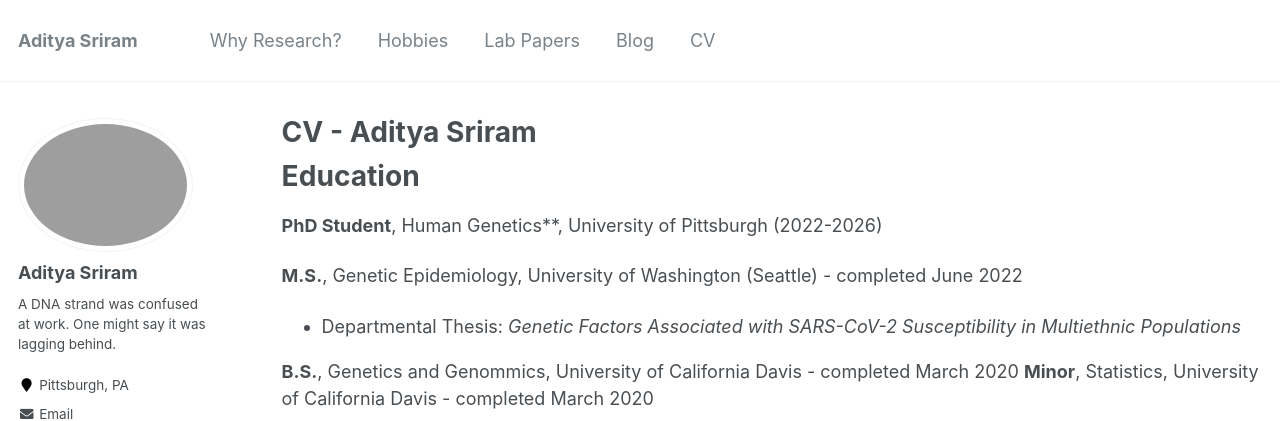
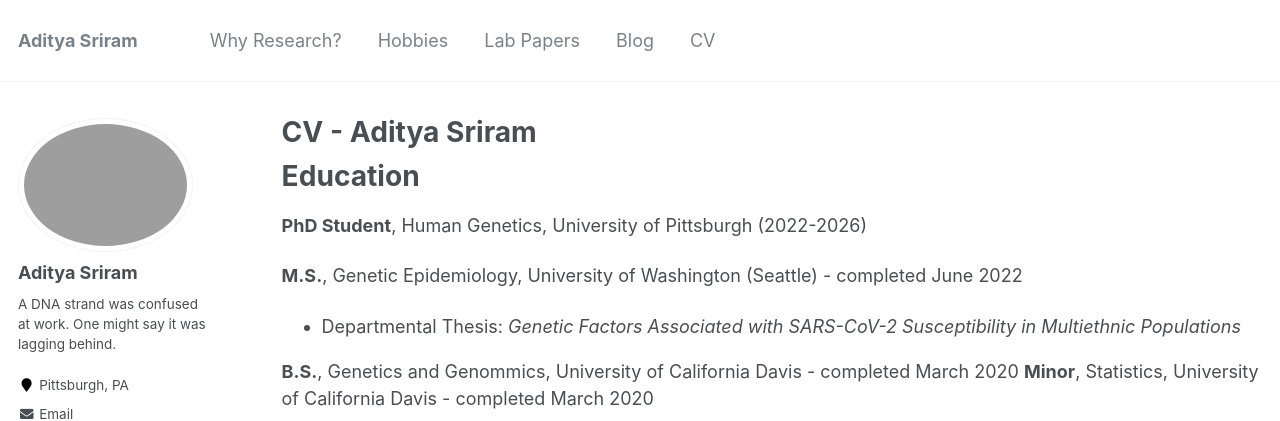
Before and after one commit to ads303/ads303.github.io, a Jekyll site: the page built from _pages/cv.md, in a window 1280 px wide and 900 px high. Shown: the top 421 px of the window. Built offline with Jekyll 4.4.1, drawn with Linux system fonts in a browser that asks for light colours.

Commit message:
Update cv.md

```diff
--- a/_pages/cv.md
+++ b/_pages/cv.md
@@ -13,7 +13,7 @@ redirect_from:
 Education
 ======
 
-**PhD Student**, Human Genetics**, University of Pittsburgh (2022-2026)
+**PhD Student**, Human Genetics, University of Pittsburgh (2022-2026)
 
 **M.S.**, Genetic Epidemiology, University of Washington (Seattle) - completed June 2022
 
```
